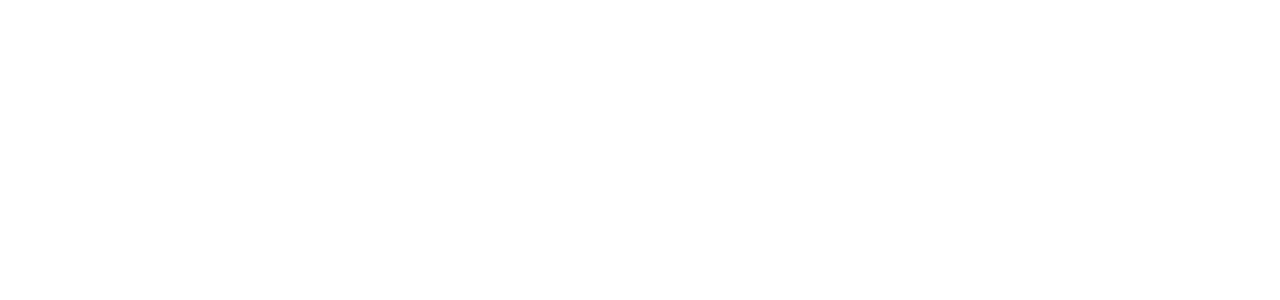
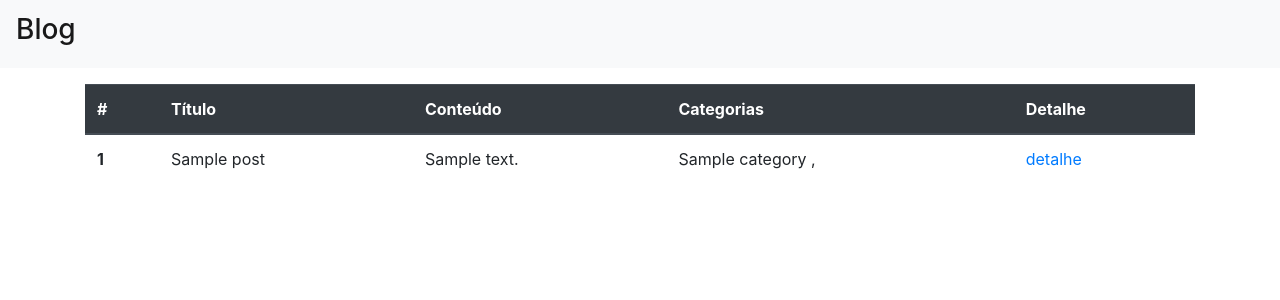
Before and after one commit to fabiomsrs/wiserdevcompany, a Django app: page /home/ in a window 1280 px wide. Before the commit the part shown is empty. Shown: the top 300 px of the page. Run offline with Django 3.2, Linux system fonts and the light colour scheme; tables that the repository leaves empty hold one stand-in row (values such as "Sample post"); some libraries are stand-ins or nearby versions.

Commit message:
adding head and create basic posts table

```diff
--- a/core/views.py
+++ b/core/views.py
@@ -11,7 +11,7 @@
 
 class IndexView(generic.ListView):
     template_name = 'core/index.html'
-    # context_object_name = 'post_list'
+    context_object_name = 'post_list'
 
     def get_queryset(self):
         return Post.objects.all()
--- a/templates/base.html
+++ b/templates/base.html
@@ -8,10 +8,18 @@
     <!-- Bootstrap CSS -->
     <link rel="stylesheet" href="https://stackpath.bootstrapcdn.com/bootstrap/4.5.0/css/bootstrap.min.css" integrity="sha384-9aIt2nRpC12Uk9gS9baDl411NQApFmC26EwAOH8WgZl5MYYxFfc+NcPb1dKGj7Sk" crossorigin="anonymous">
 
-    <title>Hello, world!</title>
+    <title>Blog</title>
   </head>
   <body>
-    {% block body %}{% endblock %}
+    <nav class="navbar navbar-expand-lg navbar-light bg-light">
+        <a class="navbar-brand" href="/home/"><h3> Blog </h3></a>
+        <button class="navbar-toggler" type="button" data-toggle="collapse" data-target="#navbarSupportedContent" aria-controls="navbarSupportedContent" aria-expanded="false" aria-label="Toggle navigation">
+            <span class="navbar-toggler-icon"></span>
+        </button>
+    </nav>
+    <div class="container">
+        {% block body %}{% endblock %}
+    </div>
     <!-- Optional JavaScript -->
     <!-- jQuery first, then Popper.js, then Bootstrap JS -->
     <script src="https://code.jquery.com/jquery-3.5.1.slim.min.js" integrity="sha384-DfXdz2htPH0lsSSs5nCTpuj/zy4C+OGpamoFVy38MVBnE+IbbVYUew+OrCXaRkfj" crossorigin="anonymous"></script>
--- a/templates/core/index.html
+++ b/templates/core/index.html
@@ -1,4 +1,38 @@
 {% extends 'base.html' %}
 
 {% block body %}
+<table class="table mt-3">
+    <thead class="thead-dark">
+        <tr>
+            <th scope="col">#</th>
+            <th scope="col">Título</th>
+            <th scope="col">Conteúdo</th>
+            <th scope="col">Categorias</th>
+            <th scope="col">Detalhe</th>
+        </tr>
+    </thead>
+    <tbody>
+        {% for post in post_list %}
+        <tr>
+            <th scope="row">{{forloop.counter}}</th>
+            <td>{{post.title}}</td>
+            <td>{{post.content}}</td>
+            <td>
+                {% for category in post.categories.all %}
+                    {{category.name}} ,
+                {% endfor %}
+            </td>
+            <td>
+                <a href="#">detalhe</a>
+            </td>
+        </tr>
+        {% empty %}
+        <tr>
+            <td colspan="4">
+                Sorry, there's no posts yet.
+            </td>
+        </tr>
+        {% endfor %}
+    </tbody>
+</table>
 {% endblock %}
```
